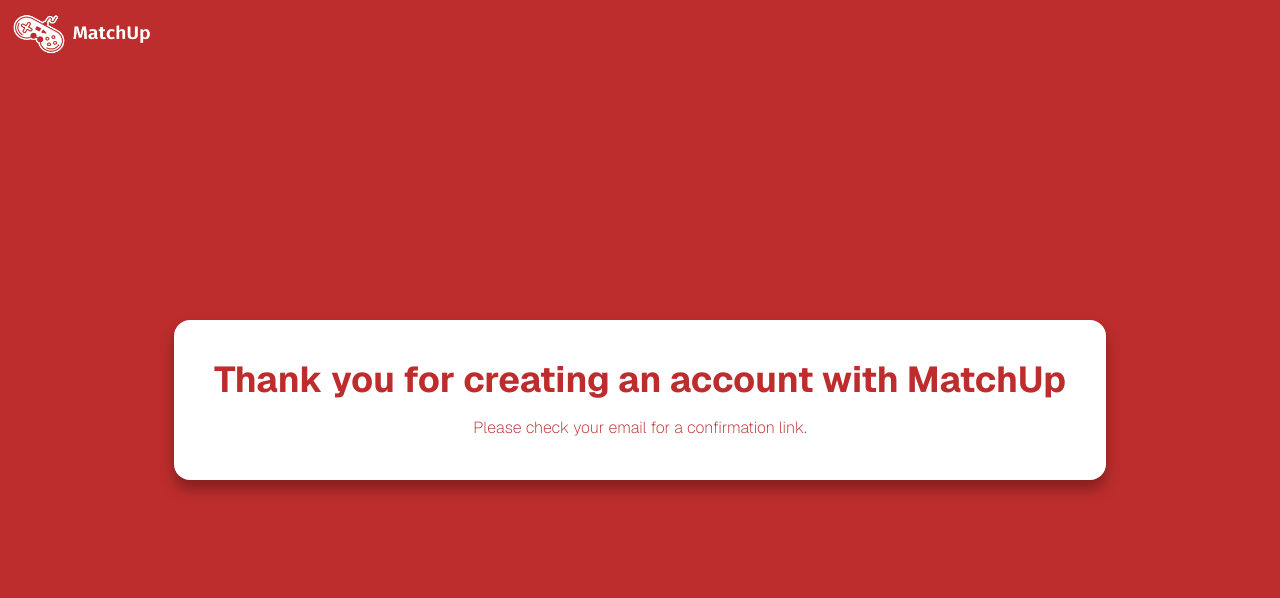
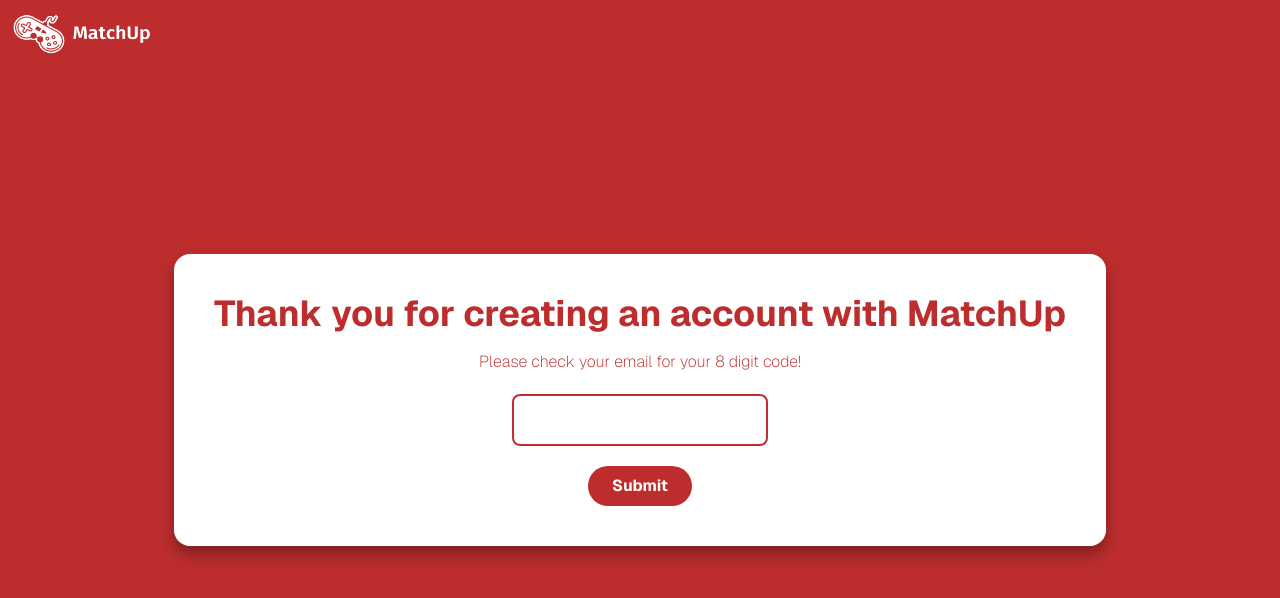
Before and after one commit to MarcosVale03/matchup, a Next.js app: page /verify-email in a window 1280 px wide. Shown: the top 598 px of the page. Built offline with nearby package versions, Linux system fonts and the light colour scheme.

Commit message:
Email verification changed to verifyOTP and small name changes

```diff
--- a/actions/auth.ts
+++ b/actions/auth.ts
@@ -22,7 +22,24 @@
         }
     }
 
-    redirect("/verify-email");
+    redirect(`/verify-email?email=${email}`);
+}
+
+export async function verifyEmail(email : string, token : string) {
+    const cookieStore = await cookies()
+    const supabase = await createClient(cookieStore)
+
+    const { data, error } = await supabase.auth.verifyOtp({ email, token, type: 'email' })
+
+    if (error) {
+        return {
+            success : false,
+            message : error.message,
+        }
+    }
+
+    redirect("/tournaments")
+
 }
 
 export async function signInWithEmail(email: string, password: string) {
--- a/app/login/layout.tsx
+++ b/app/login/layout.tsx
@@ -1,7 +1,7 @@
 import { Metadata } from 'next';
 
 export const metadata: Metadata = {
-    title: 'Matchup - Login',
+    title: 'MatchUp - Login',
     description : 'Signup page for Matchup'
 }
 
--- a/app/signup/layout.tsx
+++ b/app/signup/layout.tsx
@@ -1,7 +1,7 @@
 import { Metadata } from 'next';
 
 export const metadata: Metadata = {
-    title: 'Matchup - Signup',
+    title: 'MatchUp - Signup',
     description : 'Signup page for Matchup'
 }
 
--- a/app/tournaments/create/layout.tsx
+++ b/app/tournaments/create/layout.tsx
@@ -1,7 +1,7 @@
 import { Metadata } from 'next';
 
 export const metadata: Metadata = {
-    title: 'Matchup - Create Tournament',
+    title: 'MatchUp - Create Tournament',
     description : 'Sign Up page for Matchup'
 }
 
--- a/app/tournaments/layout.tsx
+++ b/app/tournaments/layout.tsx
@@ -1,7 +1,7 @@
 import { Metadata } from 'next';
 
 export const metadata: Metadata = {
-    title: 'Matchup - Tournaments',
+    title: 'MatchUp - Tournaments',
     description : 'Sign Up page for Matchup'
 }
 
--- a/app/verify-email/layout.tsx
+++ b/app/verify-email/layout.tsx
@@ -1,7 +1,7 @@
 import { Metadata } from 'next';
 
 export const metadata: Metadata = {
-    title: 'Matchup - Verify Email',
+    title: 'MatchUp - Verify Email',
     description : 'Sign Up page for Matchup'
 }
 
--- a/app/verify-email/page.tsx
+++ b/app/verify-email/page.tsx
@@ -1,7 +1,27 @@
 'use client'
 import NavigationBar from '@/ui/navigation-bar';
+import { verifyEmail } from '@/actions/auth'
+import { useState } from 'react'
+import { useSearchParams } from 'next/navigation';
+export default function VerifyEmailPage() {
 
-export default function VerifyEmailPage() {
+    const grabEmail = useSearchParams();
+    const email = grabEmail.get('email') || "";
+    const [token, setToken] = useState('');
+    const [message, setMessage] = useState('');
+
+    const handleSubmit = async (e: React.FormEvent) => {
+            e.preventDefault();
+            setMessage("");
+
+            const result = await verifyEmail(email, token);
+
+            if (result.success == false) {
+                setMessage(result.message)
+            }
+    }
+
+
     return (
             <div className="min-h-screen flex items-center justify-center bg-[#BD2D2D]">
                 <NavigationBar hidden={true}/>
@@ -12,8 +32,20 @@
                             Thank you for creating an account with MatchUp
                         </h1>
                         <p className="text-md text-[#BD2D2D] text-center font-extralight">
-                            Please check your email for a confirmation link.
+                            Please check your email for your 8 digit code!
                         </p>
+                        <form onSubmit={handleSubmit} className='flex flex-col items-center'>
+                            <input
+                                type='text'
+                                maxLength={8}
+                                value={token}
+                                onChange={(e) => setToken(e.target.value)}
+                                className="mt-5 border-2 border-[#BD2D2D] text-[#BD2D2D] p-2 rounded-lg text-center text-2xl w-64 focus:ring-2 focus:ring-[#BD2D2D] outline-none font-bold placeholder:text-red-200"
+                            />
+                            <button type='submit' className='mt-5 bg-[#BD2D2D] text-white font-bold py-2 px-6 rounded-full hover:bg-red-700 transition-all'>
+                                Submit
+                            </button>
+                        </form>
                         </div>
                 </div>
             </div>
```
